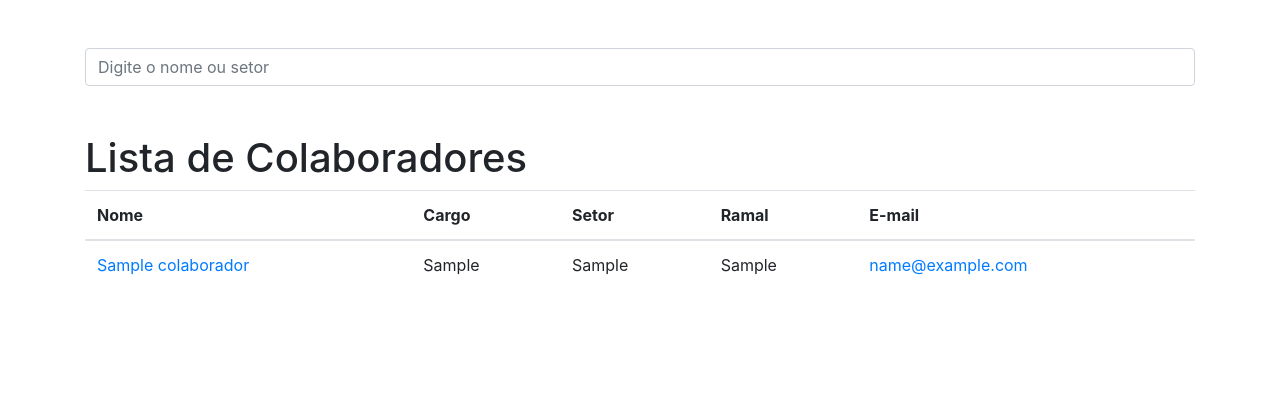
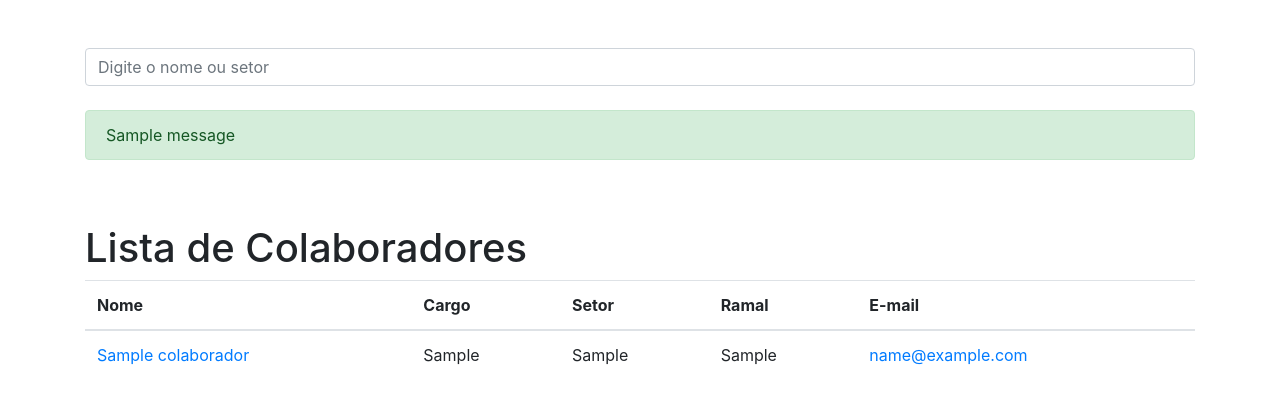
Before and after one commit to marcoskw/intranet, a Django app: page / in a window 1280 px wide. Shown: the part 56-460 px from the top of the page. Run offline with Django 4.2, Linux system fonts and the light colour scheme; tables that the repository leaves empty hold one stand-in row (values such as "Sample post"); one stand-in notice (Sample message) is shown; some libraries are stand-ins or nearby versions.

Commit message:
Adicionando messages e validação no campo de busca para campo vazio e levantamento de mensagens

```diff
--- a/colaboradores/views.py
+++ b/colaboradores/views.py
@@ -1,7 +1,8 @@
 from django.http import Http404
-from django.shortcuts import render, get_object_or_404
+from django.shortcuts import render, get_object_or_404, redirect
 from .models import Colaborador
 from django.db.models import Q
+from django.contrib import messages
 
 
 def index(request):
@@ -28,8 +29,9 @@ def ver_colaborador(request, colaborador_id):
 def busca(request):
     termo = request.GET.get('termo')
 
-    if termo is None:
-        raise Http404()
+    if termo is None or not termo:
+        messages.add_message(request, messages.WARNING, 'O campo de pesquisa não pode estar vazio para consulta.')
+        return redirect('index')
 
     colaboradores = Colaborador.objects.order_by('nome_completo').filter(
         Q(nome_completo__icontains=termo)
--- a/templates/base.html
+++ b/templates/base.html
@@ -27,6 +27,8 @@
                      id="search-input"
                      placeholder="Digite o nome ou setor"
                      name="termo">
+              <br>
+              {% include 'parciais/_messages.html' %}
             </div>
           </div>
         </form>
--- /dev/null
+++ b/templates/parciais/_messages.html
@@ -0,0 +1,8 @@
+  <!-- Messages -->
+{% if messages %}
+    {% for message in messages %}
+      <div class="alert {{message.tags}}">
+        {{ message }}
+      </div>
+    {% endfor %}
+{% endif %}
```
Also changed, not shown: intranet/settings.py (+11 -0 lines).
